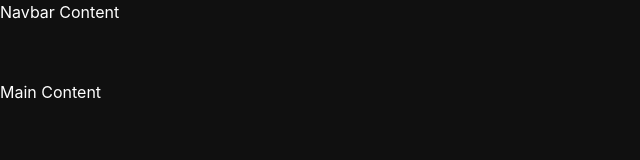
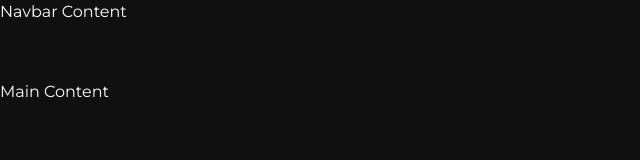
Before and after one commit to Basel-Amr/cinevault-movie-discovery-app, a React (Vite) app: page / in a window 1280 px wide. Shown: the top 160 px of the page, without its empty margins (0-640 px from the left). Built offline with nearby package versions, Linux system fonts and the light colour scheme.

Commit message:
feature-adding-fonts: In this commit we have added our fonts in the program.
We will use Montserrart Fonts from google fonts and we have converted it into woff2 extension to decrease it's size

```diff
--- a/src/index.css
+++ b/src/index.css
@@ -1,5 +1,9 @@
 @import "tailwindcss";
 
+@font-face {
+  font-family: "Montserrart";
+  src: url("./assets/fonts/Montserrat.woff2");
+}
 * {
   margin: 0;
   padding: 0;
@@ -9,4 +13,5 @@
 body {
   background-color: #101010;
   color: #fff;
+  font-family: "Montserrart", sans-serif;
 }
```
Also changed, not shown: src/assets/fonts/Montserrat.woff2 (added), src/assets/images/logo.jpg (renamed from src/assets/logo.jpg).
